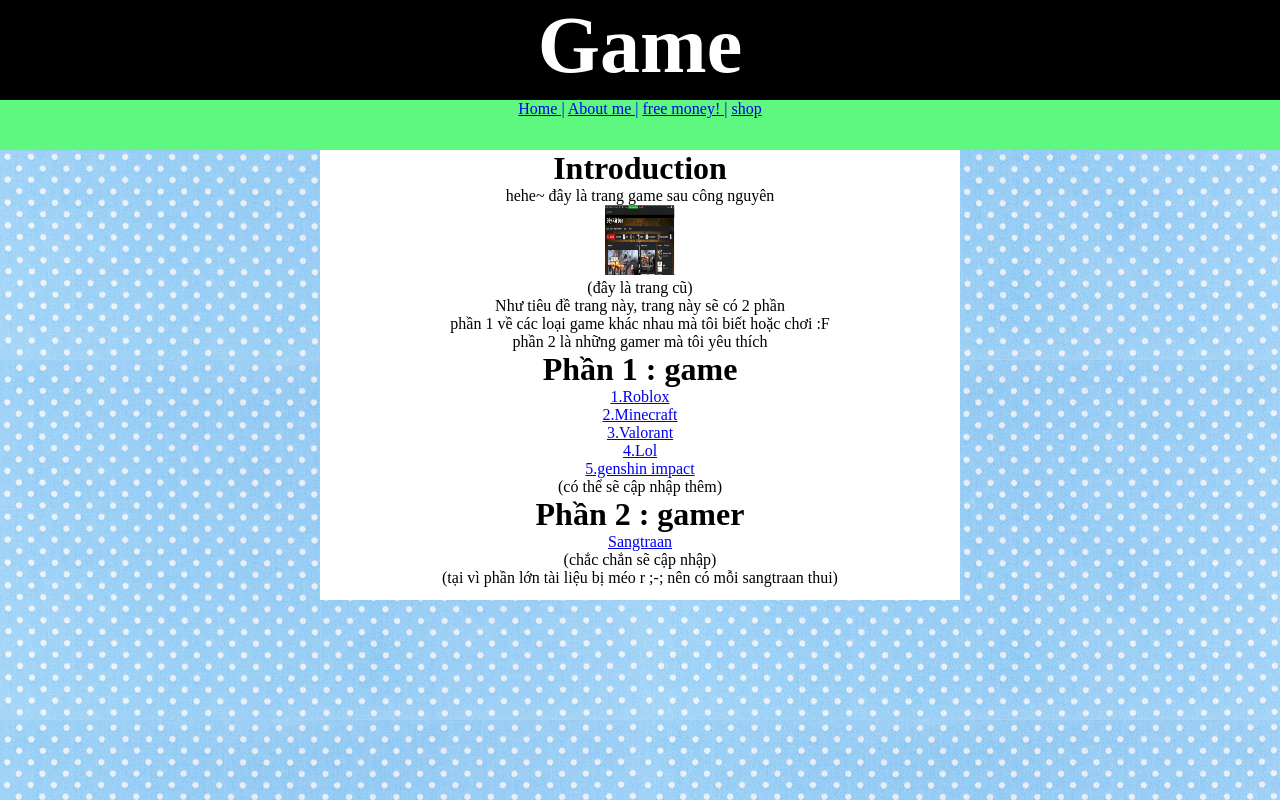
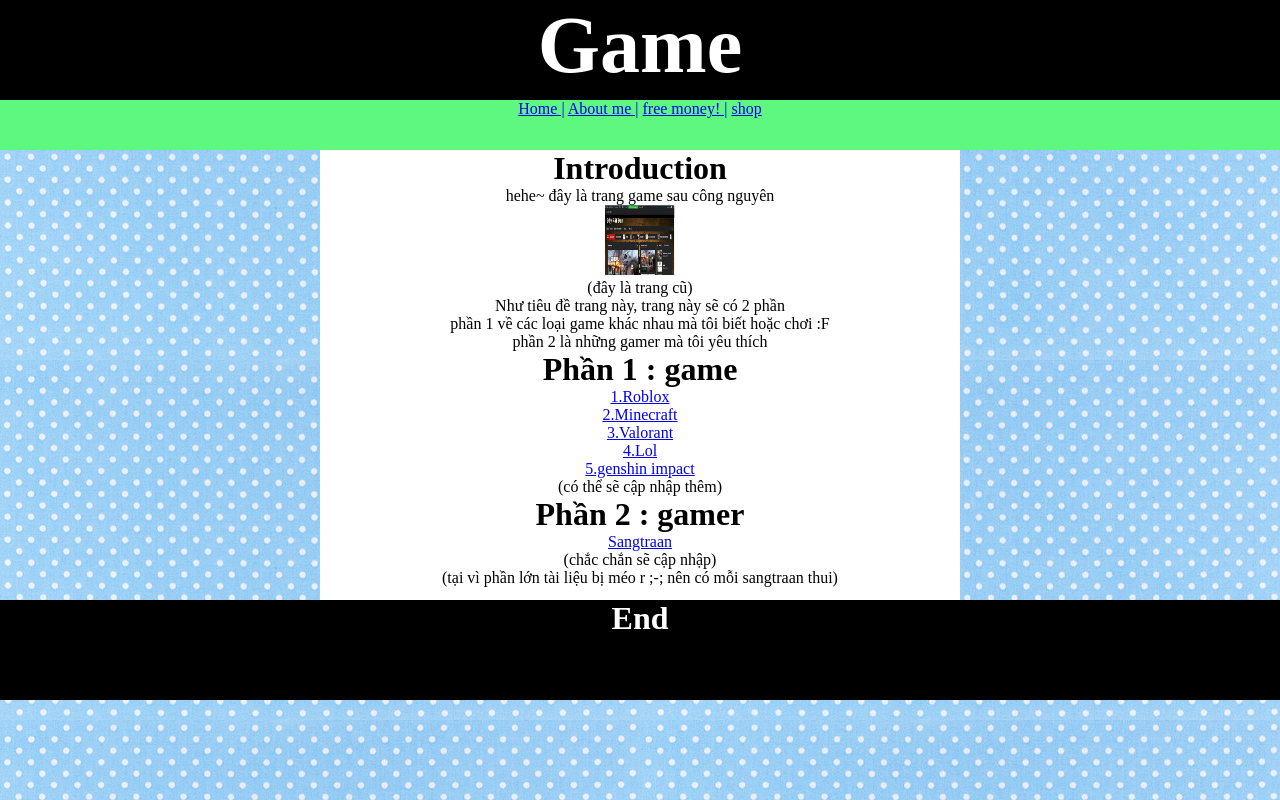
Before and after one commit to KhangIsME/game, a plain HTML site: page index.html in a window 1280 px wide. Drawn offline with Linux system fonts and the light colour scheme.

Commit message:
Update index.html

```diff
--- a/index.html
+++ b/index.html
@@ -44,4 +44,9 @@
     </div>
     <div id="right"></div>
 </body>
+<footer>
+    <div id="footer">
+        <h1>End</h1>
+    </div>
+</footer>
 </html>
```
